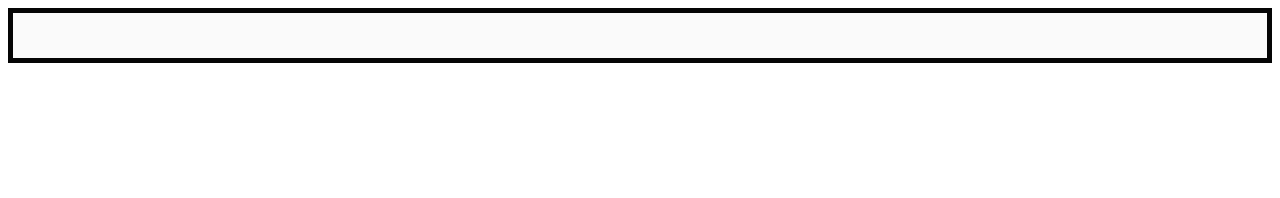
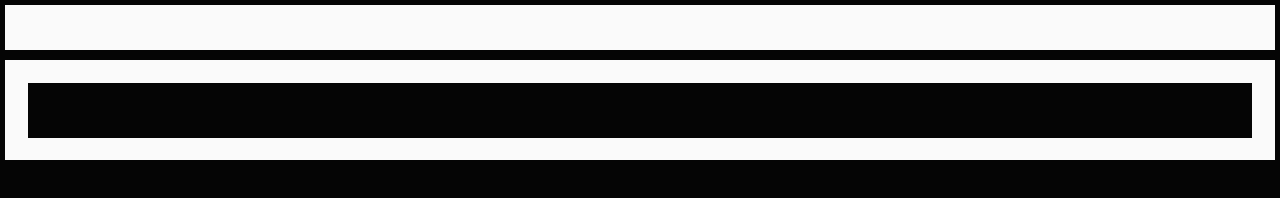
Before and after one commit to monhh/everyLayout-Box-basic-solution, a plain HTML site: page index.html in a window 1280 px wide. Drawn offline with Linux system fonts and the light colour scheme.

Commit message:
feat: styles clean and update

```diff
--- a/index.html
+++ b/index.html
@@ -8,8 +8,18 @@
 </head>
 <body>
 
-    <div class="box">
+    <div class="box ">
         <!-- the box's contents -->
+    </div>
+
+    <!-- <div class="box invert">
+    </div>   -->
+
+    <div class="box ">
+        <!-- the box's contents -->
+        <div class="box ">
+            <!-- the box's contents -->
+        </div>
     </div>
 
 </body>
--- a/style.css
+++ b/style.css
@@ -1,30 +1,13 @@
-
 :root {
-    font-family: sans-serif;
-
-    box-sizing: border-box;
-
     --color-dark: #050505;
-    --color-darkish: #404040;
-    --color-lightish: #e6e6e6;
     --color-light: #fafafa;
-    --color-mid: grey;
-
-    /* background-color: var(--color-dark);
-    color: var(--color-light); */
-
-    --ratio: 1.4;
-
-    --line-height: var(--ratio);
-    line-height: var(--ratio);
-    --line-height-small: calc(0.8*var(--ratio));
+    --color-accent: orange;
 
     --s-5: clamp(0.33rem,0.39rem + -0.29vw,0.18rem);
     --s-4: clamp(0.41rem,0.47rem + -0.31vw,0.25rem);
     --s-3: clamp(0.51rem,0.57rem + -0.31vw,0.35rem);
     --s-2: clamp(0.64rem,0.69rem + -0.27vw,0.5rem);
     --s-1: clamp(0.8rem,0.84rem + -0.18vw,0.71rem);
-    /* define a range; minimum, scaling factor (+vw(1vw=1%))for dynamic adjustment, maximum */
     --s0: clamp(1rem,1rem + 0vw,1rem);
     --s1: clamp(1.25rem,1.19rem + 0.32vw,1.41rem);
     --s2: clamp(1.56rem,1.39rem + 0.85vw,2rem);
@@ -32,34 +15,40 @@
     --s4: clamp(2.44rem,1.83rem + 3.04vw,4rem);
     --s5: clamp(3.05rem,2.04rem + 5.07vw,5.65rem);
 
-
     --border-thin: var(--s-5);
     --border-thick: var(--s-2);
 
     --measure: 65ch;
 }
 
+html {
+    box-sizing: border-box;
+}
+
+ *,
+ *::before,
+ *::after {
+     box-sizing: inherit;
+ }
+
+ /* Exception-based styling ----------------------- */
+blockquote, body, dd, dl, figure, h1, h2, h3, h4, p {
+    margin-block: 0;
+}
+
+body{
+    background-color: var(--color-dark);
+    color: var(--color-light);
+
+    margin-inline: 0;
+    /* padding: var(--s1); */
+}
+
 
 .box {
-    /* ↓ Padding set to the first point on the modular scale */
-    /* It is applied to all sides, and has the singular purpose of moving the Box's content away from its edges.  */
     padding: var(--s1);
-
-    /* ↓ Assumes you have a --border-thin var */
-    /* border should be applied on all sides or none at all */
     border: var(--border-thin) solid;
 
-    /* ↓ Always apply the transparent outline, for high contrast mode */
-    outline: var(--border-thin) transparent;
-    outline-offset: calc(var(--border-thin) * -1);
-    /* In the absence of a border, a background-color is insufficient for describing a box shape.
-    This is because high contrast themes tend to eliminate backgrounds.
-    However, by employing a transparent outline the box shape can be restored.  */
-
-    /* ↓ The light and dark color vars
-    Custom properties make it possible to adjust the specific light and dark values in one place.
-    --color-light: #eee;
-    --color-dark: #222; */
     color: var(--color-dark);
     background-color: var(--color-light);
 }
@@ -71,10 +60,9 @@
     By forcing inheritance, you can change the color—along with the background-color—in one place: on the Box itself.
     */
     color: inherit;
+    background-color: var(--color-dark)
 }
 
-.box.invert {
-    /* ↓ The color vars inverted */
-    color: var(--color-light);
-    background-color: var(--color-dark);
-}
+/* .box.invert {
+    filter: invert(100%);
+} */
```
